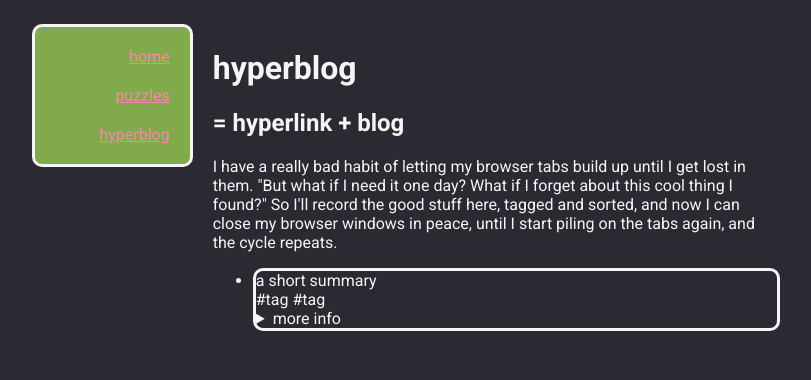
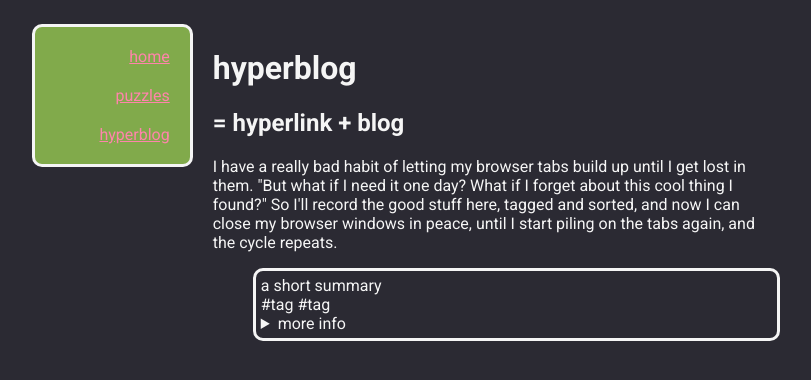
Before and after one commit to kev-santos/kev-santos.github.io, a Jekyll site: the page built from hyperblog.html, in a window 1280 px wide. Shown: the top 380 px of the page, without its empty margins (168-979 px from the left). Built offline with Jekyll 4.4.1, drawn with Linux system fonts in a browser that asks for light colours; Markdown is read by kramdown in place of the engine named in the settings.

Commit message:
edited hyperblog list

```diff
--- a/css/style.css
+++ b/css/style.css
@@ -88,9 +88,14 @@ a.menu:visited {
   margin-top: 20px;
 }
 
+.hyperblog-list {
+  list-style-type: none;
+}
+
 .hyperblog-listing {
   border: 3px solid whitesmoke;
   border-radius: 10px;
+  padding: 5px;
 }
 
 figure {
--- a/hyperblog.html
+++ b/hyperblog.html
@@ -10,7 +10,7 @@ permalink: /hyperblog-posts
 I have a really bad habit of letting my browser tabs build up until I get lost in them. "But what if I need it one day? What if I forget about this cool thing I found?"
 So I'll record the good stuff here, tagged and sorted, and now I can close my browser windows in peace, until I start piling on the tabs again, and the cycle repeats.
 
-<ul>
+<ul class="hyperblog-list">
   {% for post in site.categories.hyperblog %}
     <li class="hyperblog-listing">
       <div class="post-excerpt">
```
